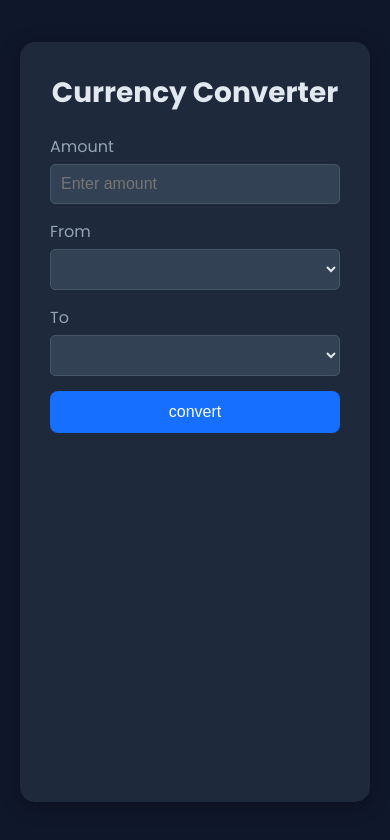
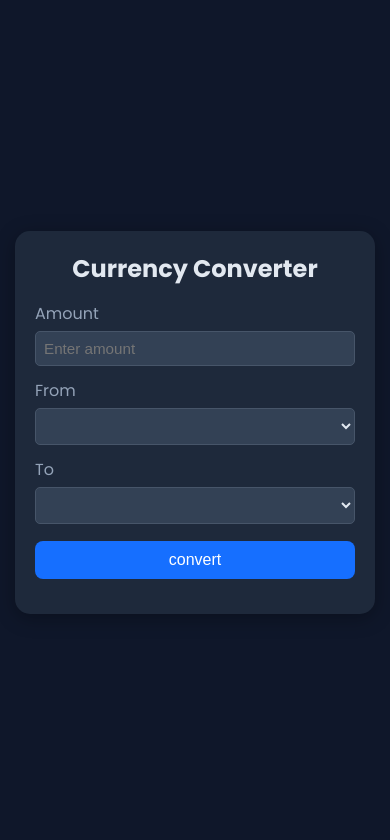
Before and after one commit to RAOUF-KS/Currency-Converter, a plain HTML site: page index.html in a window 390 px wide. Drawn offline with Linux system fonts and the light colour scheme; no server answers.

Commit message:
Add files via upload

```diff
--- a/curruncy.css
+++ b/curruncy.css
@@ -108,32 +108,54 @@ button:active{
 }
 
       @media screen and (max-width: 393px){
+        * {
+            margin: 0;
+            padding: 0;
+            box-sizing: border-box;
+        }
 
-        * {
-        margin: 0;
-        padding: 0;
-        box-sizing: border-box;
-        overflow: hidden;
-    }
-    body{
-        overflow: hidden;
-        scroll-behavior: smooth;
-          max-height: 85vh;
+        body {
+            min-height: 100vh;
+            display: flex;
+            align-items: center;
+            justify-content: center;
+            padding: 15px;
+        }
 
-    }
+        .container {
+            width: 100%;
+            max-width: 360px;
+            min-height: auto;
+            height: auto;
+            padding: 20px;
+            margin: auto;
+            overflow: visible;
+        }
 
+        h1 {
+            font-size: 1.5rem;
+            margin-bottom: 15px;
+        }
 
-         .container{
-            flex-direction: column;
-            align-items: center;
-            overflow: hidden;
-            height: 90vh;
-            scroll-behavior: smooth;
-         }
+        .form-group {
+            margin-bottom: 12px;
+        }
 
-         h1{
-          font-size:175%;
-         }
+        input,
+        select {
+            padding: 8px;
+            font-size: 0.95rem;
+        }
+
+        button {
+            padding: 10px;
+            margin-top: 5px;
+        }
+
+        #result {
+            margin-top: 15px;
+            font-size: 1.1rem;
+        }
 
 
 
```
